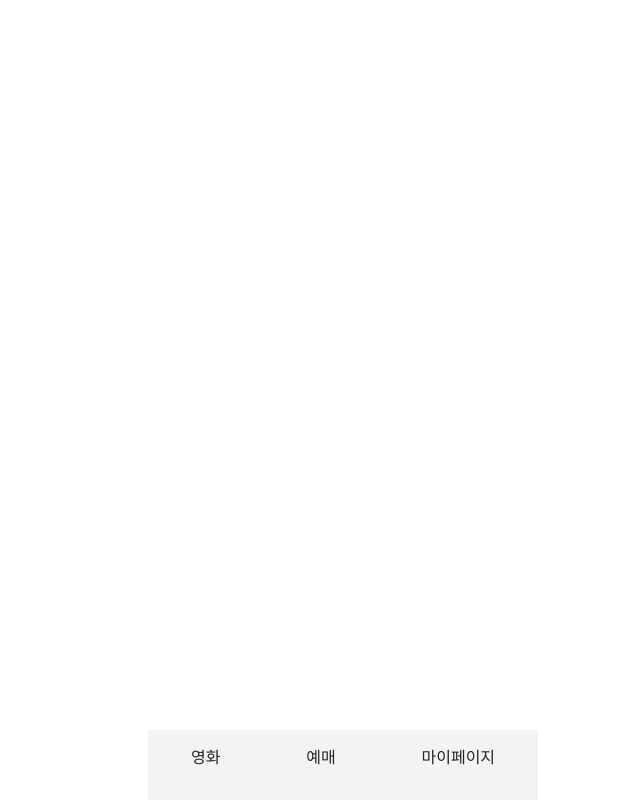
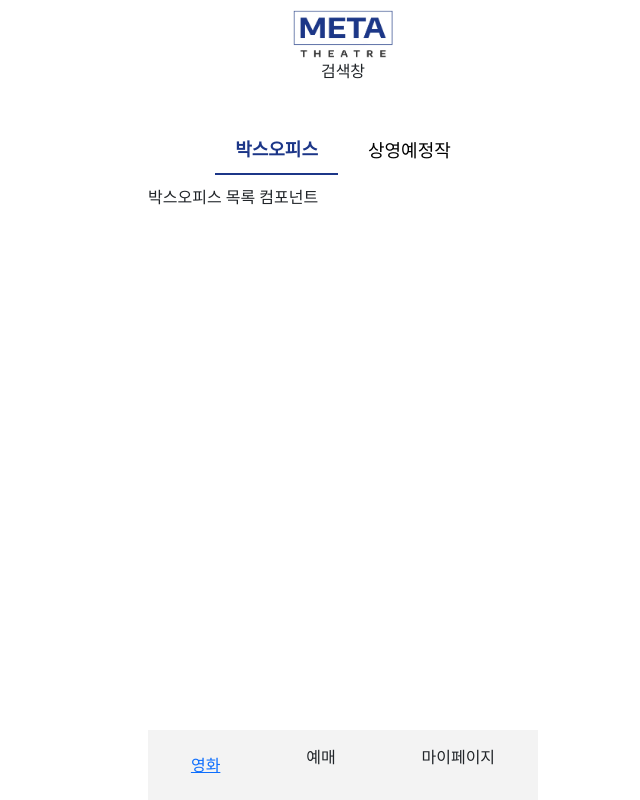
Before and after one commit to metanet-4/frontend, a Vue app in the folder metatheatre-app/: page /movie-list in a window 1280 px wide. Before the commit this address had no page. Shown: the whole page, without its empty margins (297-937 px from the left). Built offline with nearby package versions, Linux system fonts and the light colour scheme.

Commit message:
feat: add files

```diff
--- a/metatheatre-app/src/components/BottomBar.vue
+++ b/metatheatre-app/src/components/BottomBar.vue
@@ -1,6 +1,6 @@
 <template>
   <div class="bottom-bar">
-    <p>영화</p>
+    <router-link to="/movie-list">영화</router-link>
     <p>예매</p>
     <p>마이페이지</p>
   </div>
--- /dev/null
+++ b/metatheatre-app/src/components/BoxOfficeMovies.vue
@@ -0,0 +1,11 @@
+<!-- 박스오피스 목록 컴포넌트 -->
+<!-- 여기에서 해야 할 일
+  1. 박스오피스 영화 목록 가져오는 요청
+  2. 영화 단일 컴포넌트로 목록 보여 주기 -->
+<template><div>박스오피스 목록 컴포넌트</div></template>
+
+<script setup>
+import MovieCard from "./MovieCard.vue";
+</script>
+
+<style></style>
--- /dev/null
+++ b/metatheatre-app/src/components/ComingSoonMovies.vue
@@ -0,0 +1,6 @@
+<!-- 상영예정작 목록 컴포넌트 -->
+<template><div>상영예정작 목록 컴포넌트</div></template>
+
+<script setup></script>
+
+<style></style>
--- /dev/null
+++ b/metatheatre-app/src/components/MovieCard.vue
@@ -0,0 +1,6 @@
+<!-- 영화 목록 페이지 내부의 단일 영화 컴포넌트 -->
+<template></template>
+
+<script setup></script>
+
+<style></style>
--- a/metatheatre-app/src/components/NavBar.vue
+++ b/metatheatre-app/src/components/NavBar.vue
@@ -1,6 +1,8 @@
 <template>
   <nav class="nav-bar">
-    <img :src="logo" alt="로고 이미지" class="logo" />
+    <router-link to="/">
+      <img :src="logo" alt="로고 이미지" class="logo"
+    /></router-link>
     <div>검색창</div>
   </nav>
 </template>
--- a/metatheatre-app/src/routers/index.js
+++ b/metatheatre-app/src/routers/index.js
@@ -1,7 +1,11 @@
 import { createRouter, createWebHistory } from "vue-router";
 import MainPage from "../views/MainPage.vue";
+import MovieListPage from "../views/MovieListPage.vue";
 
-const routes = [{ path: "/", component: MainPage }];
+const routes = [
+  { path: "/", component: MainPage },
+  { path: "/movie-list", component: MovieListPage },
+];
 
 const router = createRouter({
   history: createWebHistory(),
--- /dev/null
+++ b/metatheatre-app/src/views/MovieListPage.vue
@@ -0,0 +1,84 @@
+<template>
+  <NavBar />
+  <div class="wrapper">
+    <div class="showButtons">
+      <button
+        @click="showBoxOffice"
+        :class="{ active: currentTab === 'boxOffice' }"
+      >
+        박스오피스
+      </button>
+      <button
+        @click="showComingSoon"
+        :class="{ active: currentTab === 'comingSoon' }"
+      >
+        상영예정작
+      </button>
+    </div>
+    <div class="movie-list">
+      <BoxOfficeMovies v-if="currentTab === 'boxOffice'" />
+      <ComingSoonMovies v-if="currentTab === 'comingSoon'" />
+    </div>
+  </div>
+</template>
+
+<script setup>
+import { ref } from "vue";
+import NavBar from "../components/NavBar.vue";
+import BoxOfficeMovies from "../components/BoxOfficeMovies.vue";
+import ComingSoonMovies from "../components/ComingSoonMovies.vue";
+
+const currentTab = ref("boxOffice");
+
+const showBoxOffice = () => {
+  currentTab.value = "boxOffice";
+};
+
+const showComingSoon = () => {
+  currentTab.value = "comingSoon";
+};
+</script>
+
+<style scoped>
+.wrapper {
+  width: 100%;
+  max-width: 390px;
+  margin: 0 auto;
+  position: absolute;
+  top: 125px;
+  bottom: 70px;
+  left: 50%;
+  transform: translateX(-50%);
+  overflow-x: hidden;
+  overflow-y: auto;
+  background-color: white;
+}
+
+.showButtons {
+  width: 100%;
+  height: 50px;
+  display: flex;
+  gap: 10px;
+  justify-content: center;
+}
+
+button {
+  background: none;
+  border: none;
+  padding: 10px 20px;
+  font-size: 18px;
+  cursor: pointer;
+  color: black;
+  transition: color 0.3s ease, border-bottom 0.2s ease;
+}
+
+button.active {
+  color: #1c3688;
+  border-bottom: 2px solid #1c3688;
+  font-weight: bold;
+}
+
+.movie-list {
+  margin-top: 10px;
+}
+</style>
```
